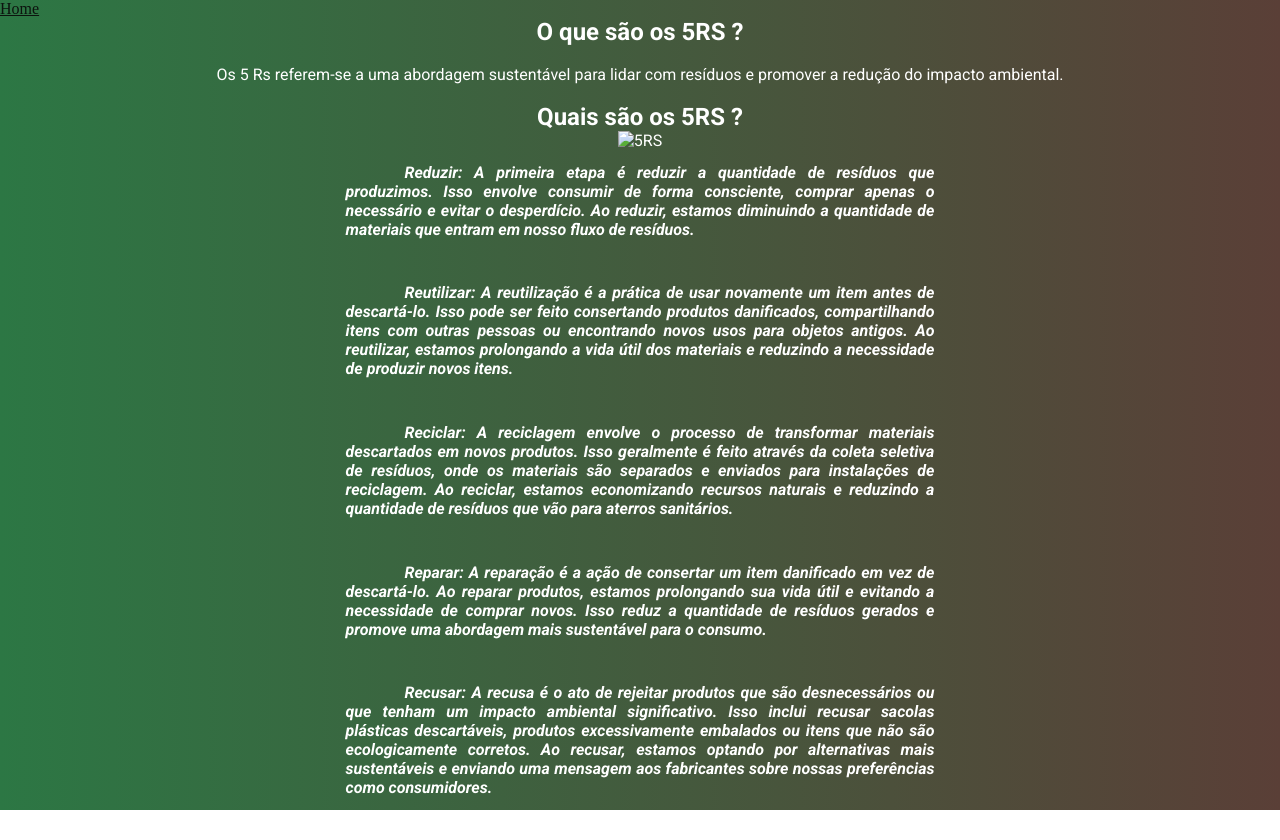
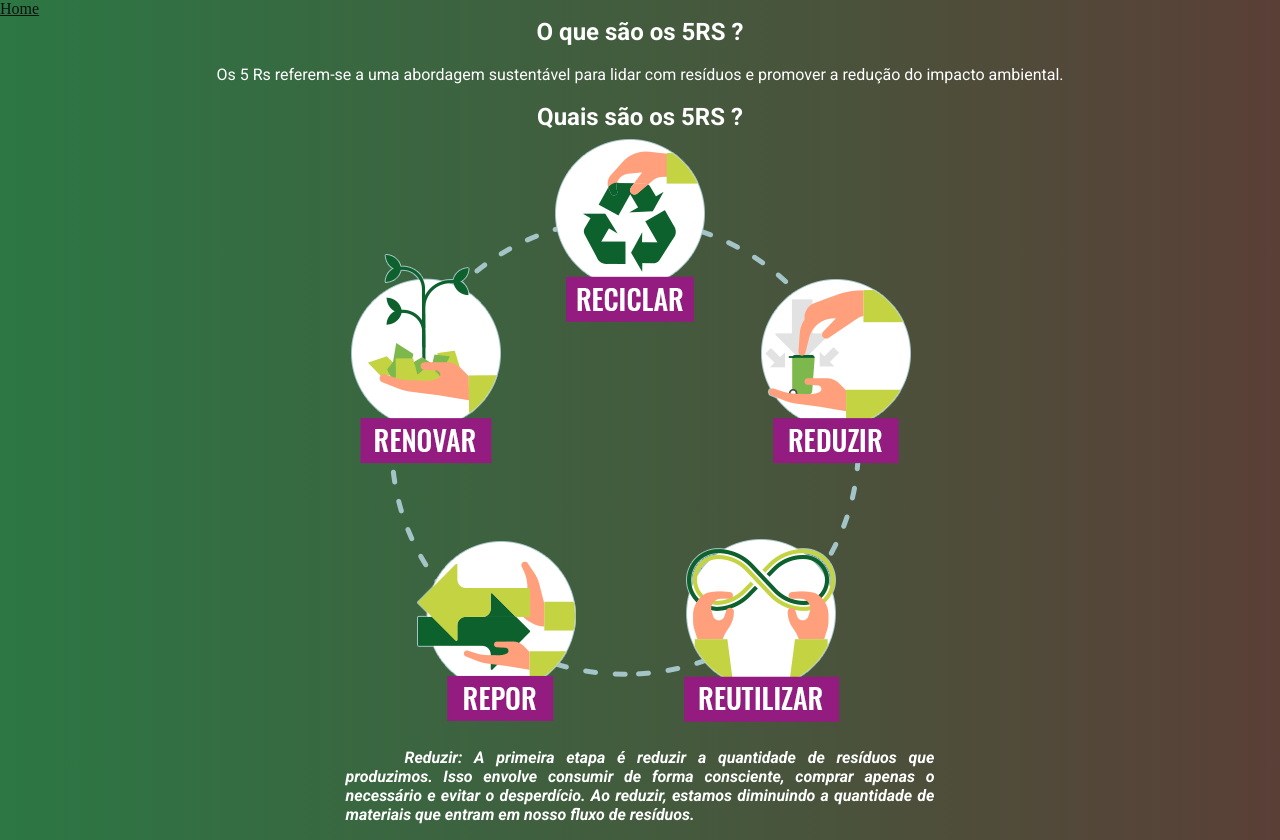
Before and after one commit to igorxisto/sitetrabalho, a plain HTML site: page 5r.html in a window 1280 px wide. Shown: the top 840 px of the page. Before the commit the page ends 810 px from the top, so only its background shows below. Drawn offline with Linux system fonts and the light colour scheme; the site is published under a folder, as on GitHub Pages, so addresses that start at the root find nothing.

Commit message:
Update 5r.html

```diff
--- a/5r.html
+++ b/5r.html
@@ -29,7 +29,7 @@
 
             <br>
             <h2>Quais são os 5RS ?</h2>
-            <img src="/img/PT-5R-2.png" alt="5RS" />
+            <img src="./img/PT-5R-2.png" alt="5RS" />
 
             <div class="container">
 
```
